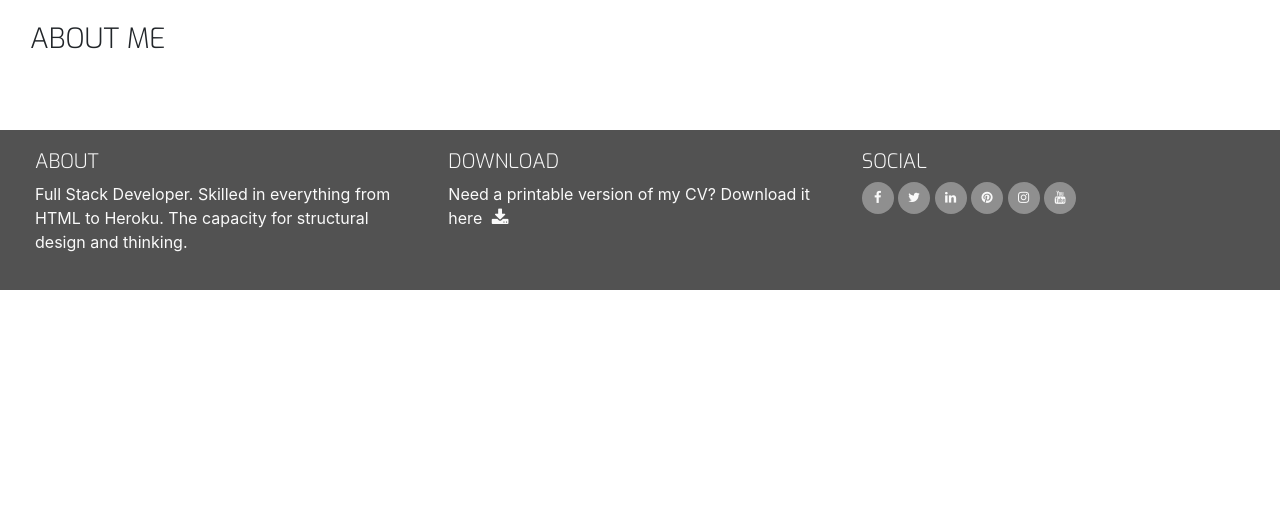
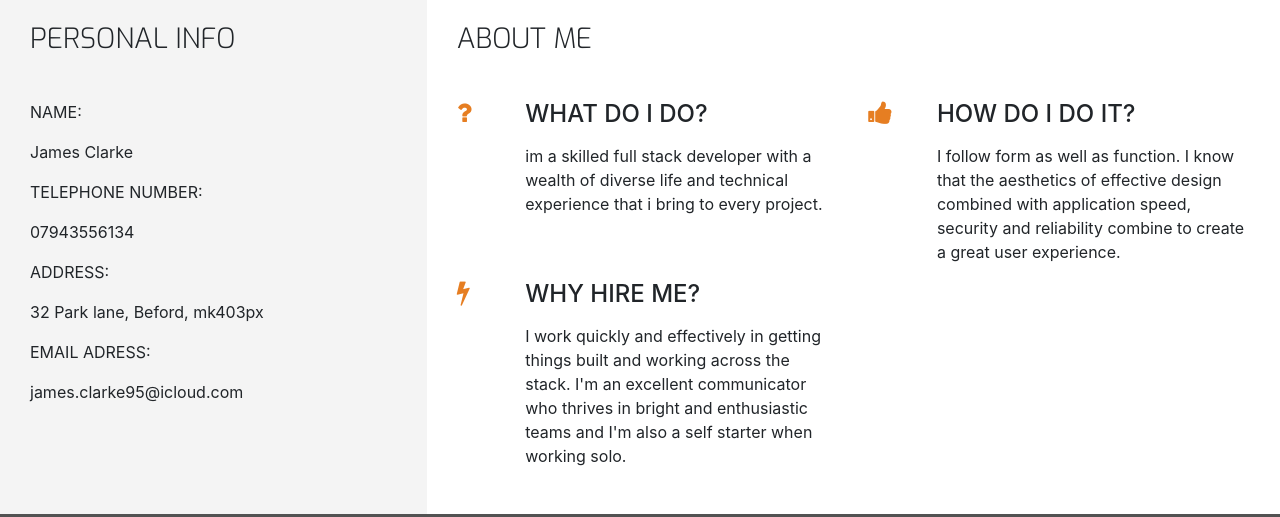
Before and after one commit to jtc1995/UCD-Resume, a plain HTML site: page index.html in a window 1280 px wide. Shown: the part 372-889 px from the top of the page. Before the commit the page ends 800 px from the top, so only its background shows below. Drawn offline with nearby package versions, Linux system fonts and the light colour scheme.

Commit message:
added personal info and styling

```diff
--- a/assets/css/style.css
+++ b/assets/css/style.css
@@ -9,6 +9,10 @@
 .bg-color-three-reasons {
     background-color: #fff;
 
+}
+
+.bg-color-personal-info {
+    background-color: #f4f4f4;
 }
 .ui-menu-color-home {
     background-color: #e67e22;
@@ -22,6 +26,8 @@
 .ui-menu-color-download {
     background-color: #525252;
 }
+
+
 
 /*--------------------------------------------special padding/margins/text*/
 
@@ -212,3 +218,16 @@ footer{
 padding: 20px;
 
 }
+
+
+/*--------------------------------------------Three reasons*/
+
+.three-reasons-icon {
+    font-size: 26px;
+    color: #e67e22;
+
+}
+
+.three-reasons-heading {
+    margin-bottom: 15px;
+}
--- a/index.html
+++ b/index.html
@@ -52,11 +52,95 @@
         </div>
     </header>
     <section class="container-fluid">
-    <div class="row row-table">
+        <div class="row">
+            <div class="col-md-4 bg-color-personal-info section-column">
+                <div class="row">
+                    <div class="col-12">
+                        <h3 class="section-heading uppercase">
+                            Personal info
+                        </h3>
+                    </div>
+                </div>
+              <div class="personal-info-item">
+                    <div class="key">
+                        <p class="uppercase">Name:</p>
+                    </div>
+                    <div class="value">
+                        <p>James Clarke</p>
+                    </div>
+                </div>
+                 <div class="personal-info-item">
+                    <div class="key">
+                        <p class="uppercase">Telephone number:</p>
+                    </div>
+                    <div class="value">
+                        <p>07943556134</p>
+                    </div>
+                </div>
+                 <div class="personal-info-item">
+                    <div class="key">
+                        <p class="uppercase">Address:</p>
+                    </div>
+                    <div class="value">
+                        <p>32 Park lane, Beford, mk403px</p>
+                    </div>
+                </div>
+                 <div class="personal-info-item">
+                    <div class="key">
+                        <p class="uppercase">email adress:</p>
+                    </div>
+                    <div class="value">
+                        <p>james.clarke95@icloud.com</p>
+                    </div>
+                </div>
+            </div>
             <div class="col-md-8 bg-color-three-reasons section-column">
                 <div class="row">
                     <div class="col">
                         <h3 class="section-heading uppercase">About Me</h3>
+                    </div>
+                </div>
+                <div class="row">
+                    <div class="col-10 offset-1 offset-sm-0 col-sm-4 col-md-6">
+                        <div class="row">
+                            <div class="col-2">
+                                <i class="three-reasons-icon fa fa-question" aria-hidden="true"></i>
+                            </div>
+                            <div class="col-10">
+                                <h4 class="three-reasons-heading uppercase">What do i do?</h4>
+                                <p>im a skilled full stack developer with a wealth of diverse life
+                                    and technical experience that i bring to every project.
+                                </p>
+                            </div>
+                        </div>
+                    </div>
+                    <div class="col-10 offset-1 offset-sm-0 col-sm-4 col-md-6">
+                        <div class="row">
+                            <div class="col-2">
+                                <i class="three-reasons-icon fa fa-thumbs-up" aria-hidden="true"></i>
+                            </div>
+                            <div class="col-10">
+                                <h4 class="three-reasons-heading uppercase">How do i do it?</h4>
+                                <p> I follow form as well as function. I know that the aesthetics of effective design
+                                    combined with application speed, security and reliability combine to create a great
+                                    user experience.
+                                </p>
+                            </div>
+                        </div>
+                    </div>
+                    <div class="col-10 offset-1 offset-sm-0 col-sm-4 col-md-6">
+                        <div class="row">
+                            <div class="col-2">
+                                <i class="three-reasons-icon fa fa-bolt" aria-hidden="true"></i>
+                            </div>
+                            <div class="col-10">
+                                <h4 class="three-reasons-heading uppercase">Why hire me?</h4>
+                                <p>I work quickly and effectively in getting things built and working across the stack.
+                                    I'm an excellent communicator who thrives in bright and enthusiastic teams and I'm
+                                    also a self starter when working solo.
+                                </p>
+                            </div>
+                        </div>
                     </div>
                 </div>
             </div>
```
Lines whose indentation alone changed are shown as unchanged.
